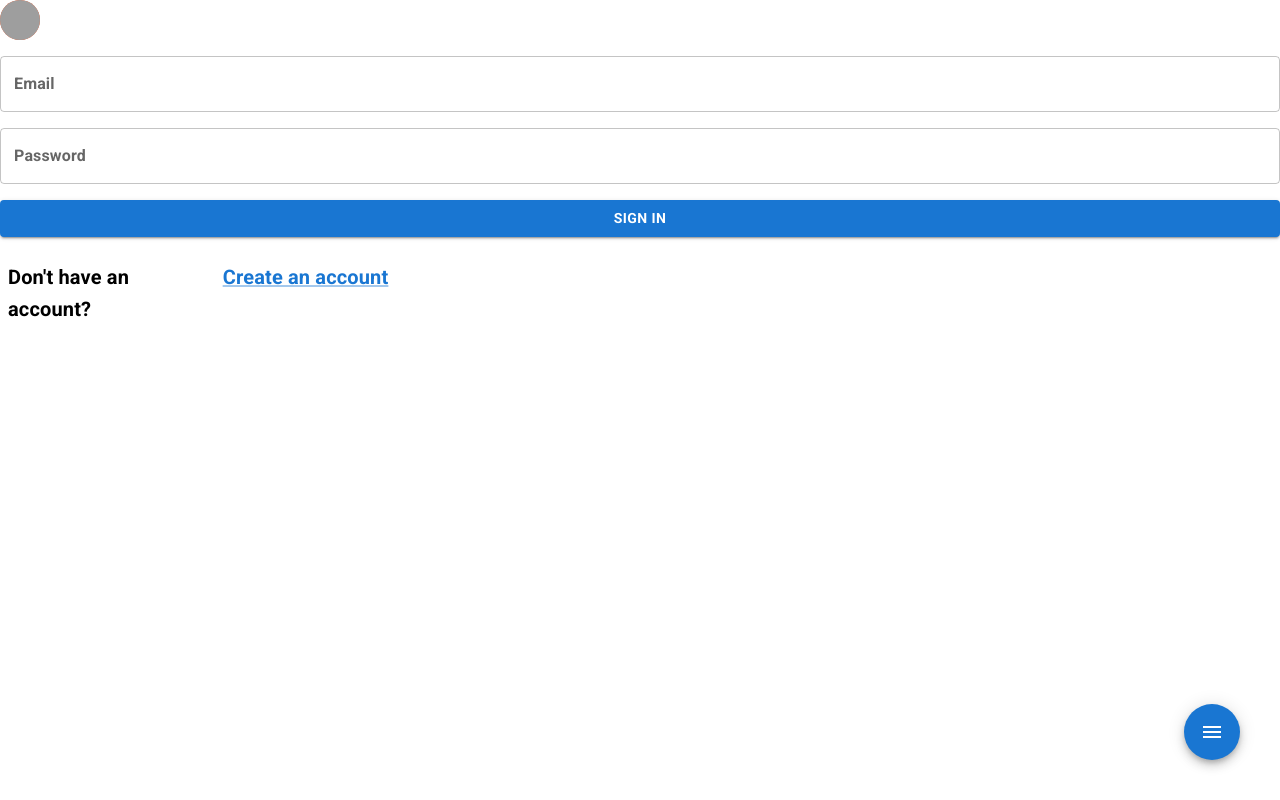
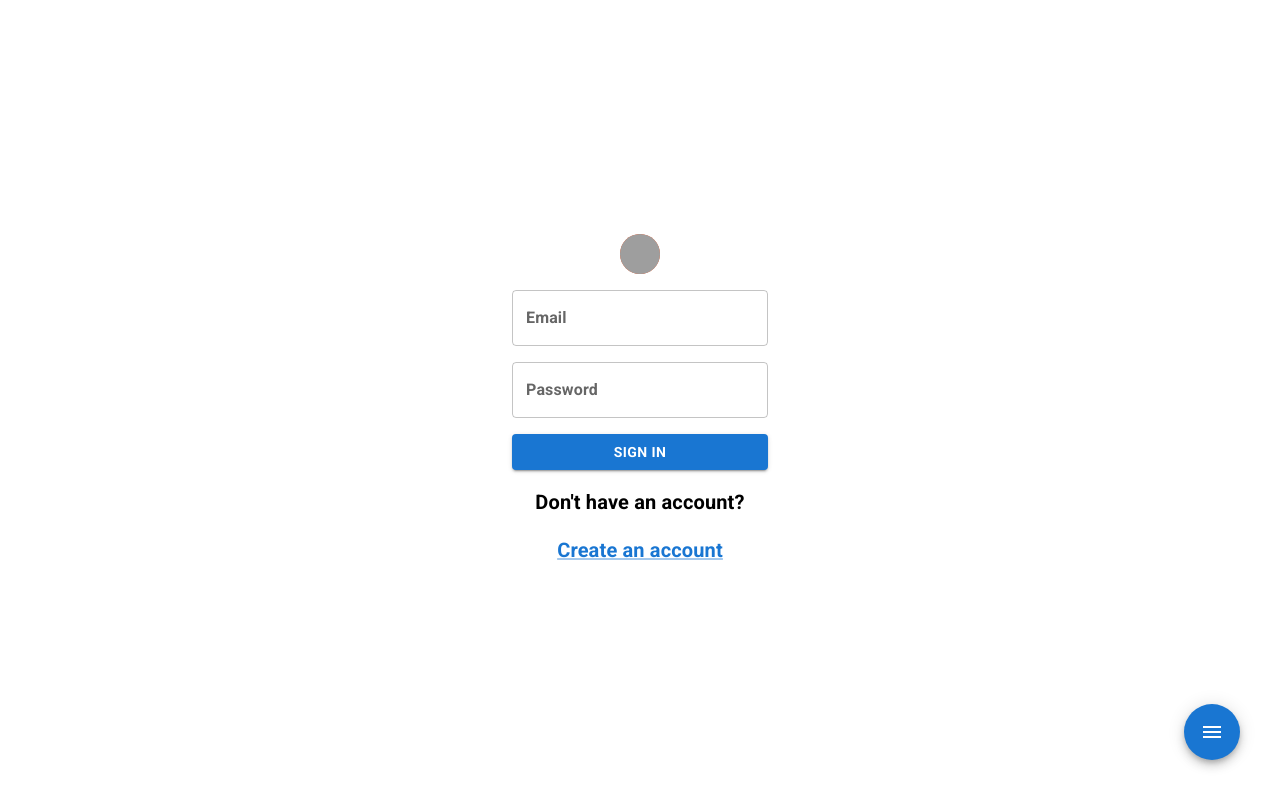
Before and after one commit to duvanvaca12/React_Project, a React (Create React App) app: page /login in a window 1280 px wide. Built offline with nearby package versions, Linux system fonts and the light colour scheme; grey boxes are pictures that could not be loaded.

Commit message:
Fixed the design on the login page

```diff
--- a/src/App.css
+++ b/src/App.css
@@ -36,4 +36,7 @@
     transform: rotate(360deg);
   }
 }
+.login-container {
+  height: 100vh;
+}
 /* .bg_image  */
--- a/src/Pages/Login.js
+++ b/src/Pages/Login.js
@@ -11,28 +11,38 @@ import Typography from "@mui/material/Typography";
 
 export default function Login() {
   return (
-    <div>
-      <Box sx={{ width: "100%" }}>
-        <Stack spacing={2}>
+    <Grid
+      className="login-container"
+      container
+      justifyContent="center"
+      alignItems="center"
+    >
+      <Box sx={{ width: "20%" }}>
+        <Stack alignItems="center" spacing={2}>
           <Avatar sx={{ bgcolor: deepOrange[500] }} src="/broken-image.jpg" />
-          <TextField id="LabelEmail" label="Email" variant="outlined" />
-          <TextField id="LabelPassword" label="Password" variant="outlined" />
-          <Button variant="contained">Sign In</Button>
-
-          <Grid container spacing={1}>
-            <Grid item xs={2}>
+          <TextField
+            fullWidth
+            id="LabelEmail"
+            label="Email"
+            variant="outlined"
+          />
+          <TextField
+            fullWidth
+            id="LabelPassword"
+            label="Password"
+            variant="outlined"
+          />
+          <Button fullWidth variant="contained">
+            Sign In
+          </Button>
           <Typography variant="h6" gutterBottom component="div">
             Don't have an account?
           </Typography>
-            </Grid>
-            <Grid item xs={2}>
           <Link variant="h6" href="/register">
             Create an account
           </Link>
-            </Grid>
-          </Grid>
         </Stack>
       </Box>
-    </div>
+    </Grid>
   );
 }
```
Lines whose indentation alone changed are shown as unchanged.
